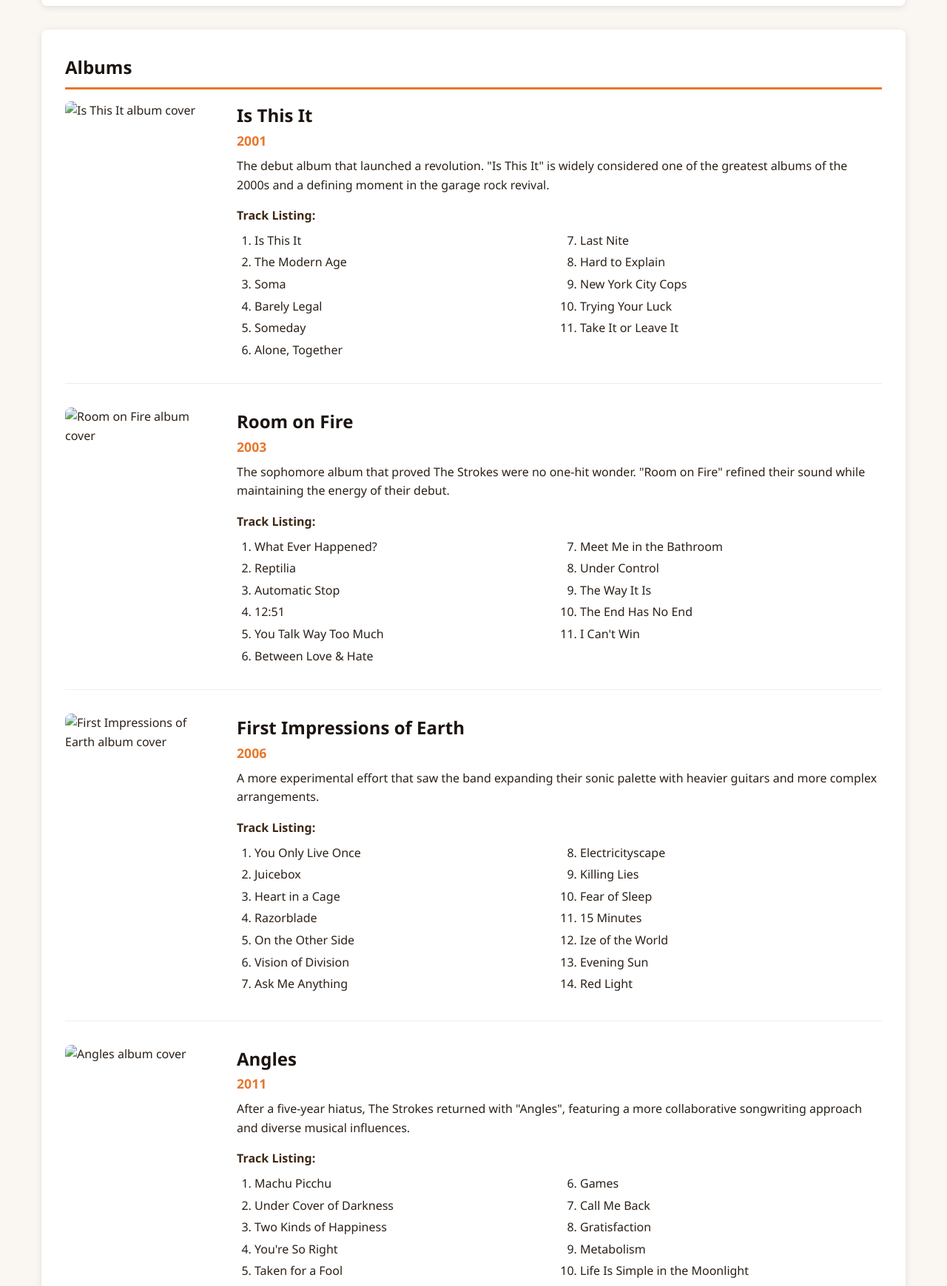
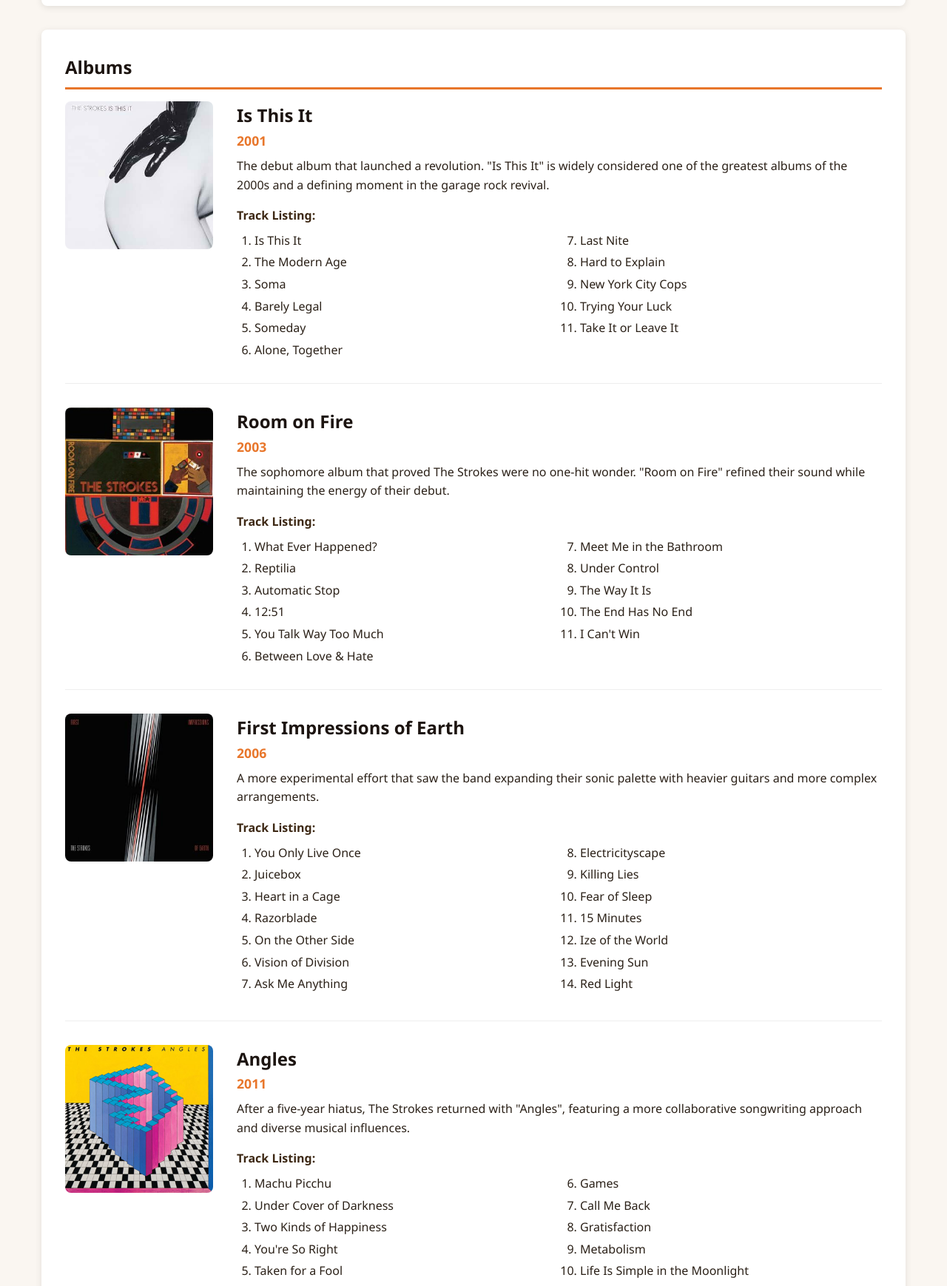
Before and after one commit to judecthholmes/intro-to-web-dev-assignment, a plain HTML site: page discography.html in a window 1280 px wide. Shown: the part 440-2179 px from the top of the page at 74% size. Drawn offline with Linux system fonts and the light colour scheme.

Commit message:
Update discography.html

```diff
--- a/discography.html
+++ b/discography.html
@@ -32,7 +32,7 @@
         <section id="albums">
             <h2>Albums</h2>
             <article class="album-card">
-                <img src="images/is-this-it.jpg" alt="Is This It album cover">
+                <img src="is-this-it.jpg" alt="Is This It album cover">
                 <div class="album-info">
                     <h3>Is This It</h3>
                     <p class="year">2001</p>
@@ -55,7 +55,7 @@
             </article>
 
             <article class="album-card">
-                <img src="images/room-on-fire.jpg" alt="Room on Fire album cover">
+                <img src="room-on-fire.jpg" alt="Room on Fire album cover">
                 <div class="album-info">
                     <h3>Room on Fire</h3>
                     <p class="year">2003</p>
@@ -78,7 +78,7 @@
             </article>
 
             <article class="album-card">
-                <img src="images/first-impressions.jpg" alt="First Impressions of Earth album cover">
+                <img src="first-impressions.jpg" alt="First Impressions of Earth album cover">
                 <div class="album-info">
                     <h3>First Impressions of Earth</h3>
                     <p class="year">2006</p>
@@ -104,7 +104,7 @@
             </article>
 
             <article class="album-card">
-                <img src="images/angles.jpg" alt="Angles album cover">
+                <img src="angles.jpg" alt="Angles album cover">
                 <div class="album-info">
                     <h3>Angles</h3>
                     <p class="year">2011</p>
@@ -126,7 +126,7 @@
             </article>
 
             <article class="album-card">
-                <img src="images/comedown-machine.jpeg" alt="Comedown Machine album cover">
+                <img src="comedown-machine.jpeg" alt="Comedown Machine album cover">
                 <div class="album-info">
                     <h3>Comedown Machine</h3>
                     <p class="year">2013</p>
@@ -149,7 +149,7 @@
             </article>
 
             <article class="album-card">
-                <img src="images/the-new-abnormal.png" alt="The New Abnormal album cover">
+                <img src="the-new-abnormal.png" alt="The New Abnormal album cover">
                 <div class="album-info">
                     <h3>The New Abnormal</h3>
                     <p class="year">2020</p>
```
